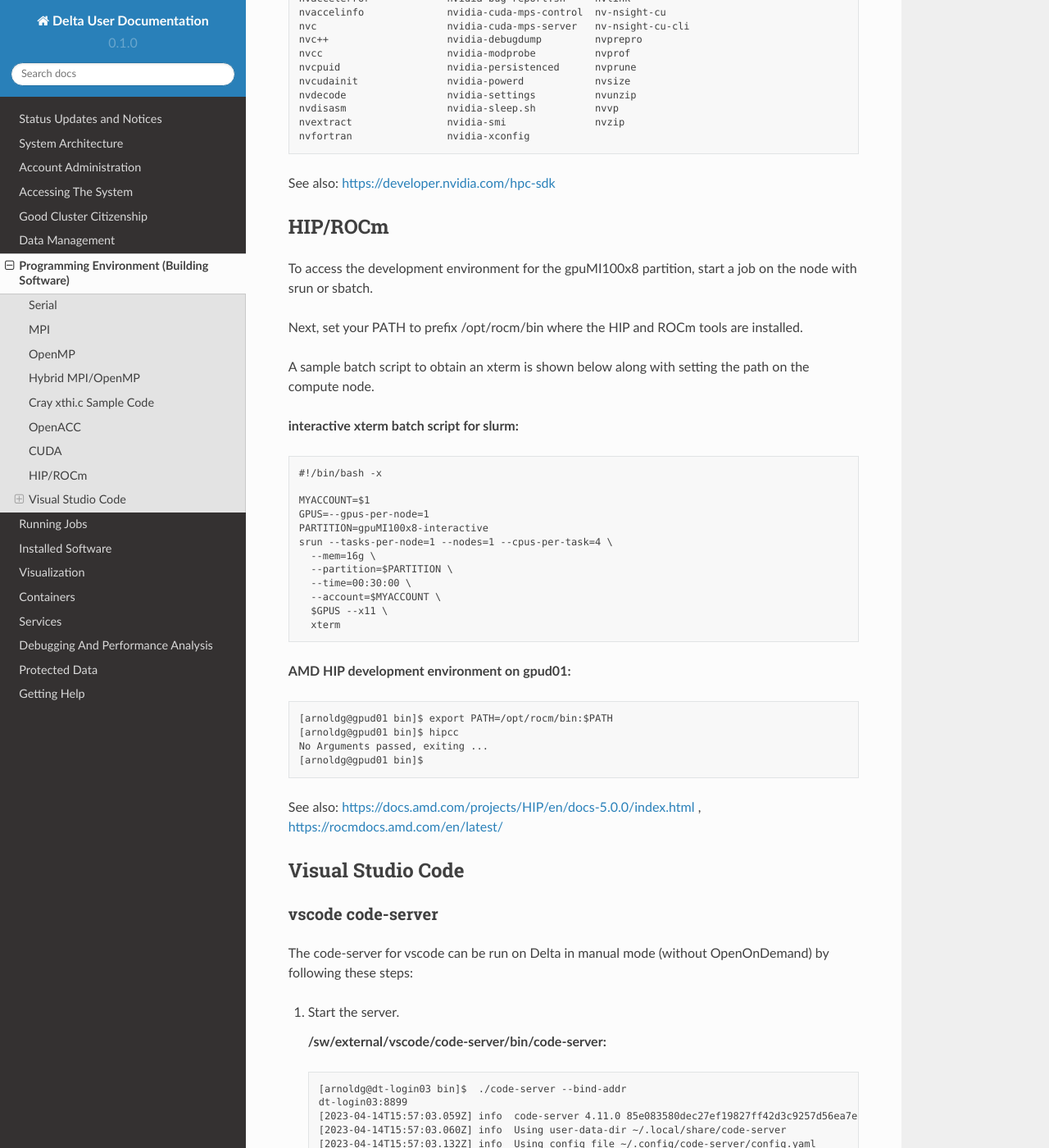
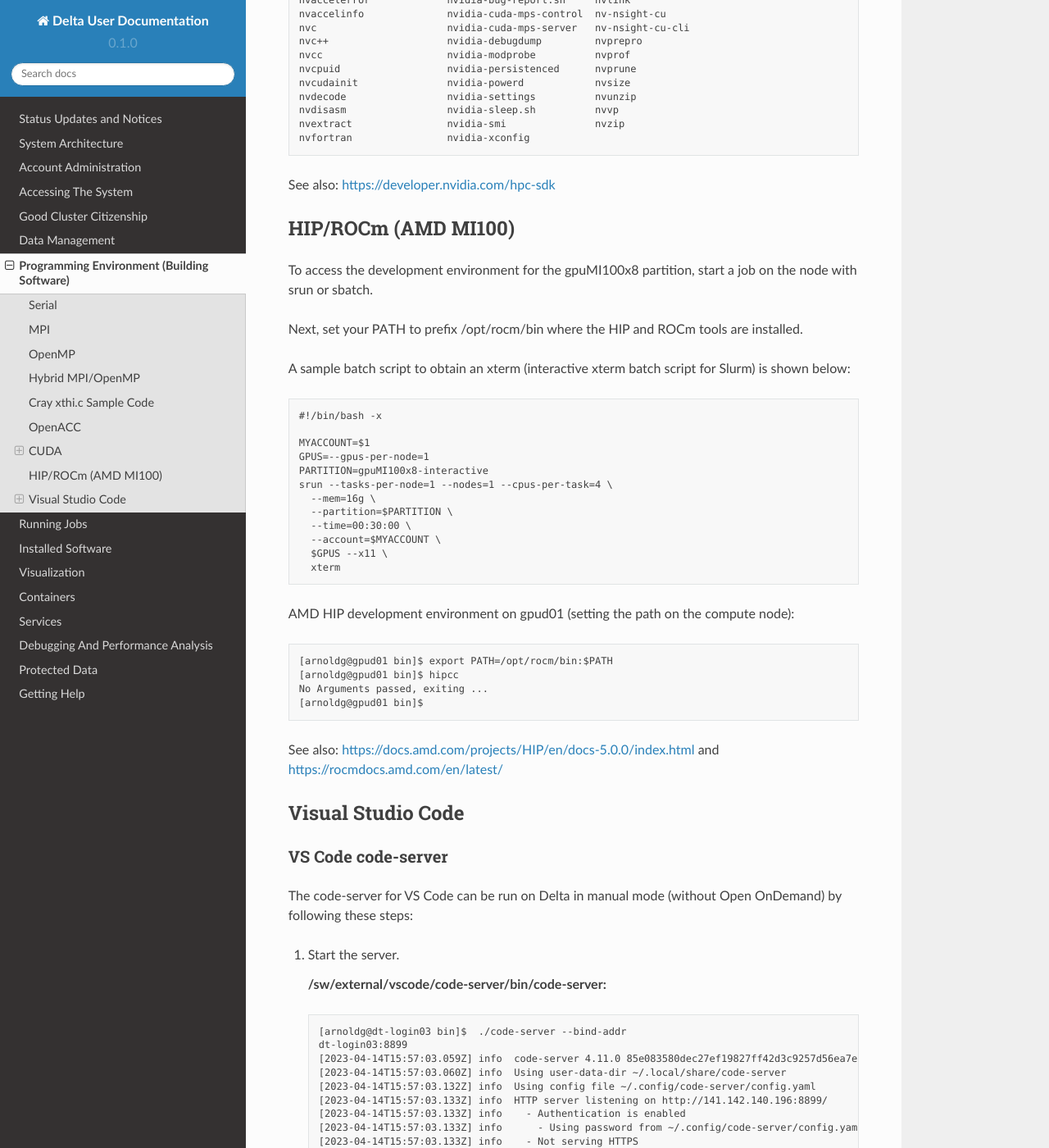
Before and after one commit to ncsa/Delta_doc, a Sphinx documentation site: the page built from docs/source/prog_env/index.rst, in a window 1280 px wide and 1400 px high, scrolled down 3768 px. Shown: the whole window at 82% size. Built offline with Sphinx 7.4.7 and the Read the Docs theme 2.0.0, drawn with Linux system fonts in a browser that asks for light colours; pages that are not in the unit, such as notebooks, are missing from menus; some of the changed text lies outside the part shown.

Commit message:
Update index.rst editorial changes
editorial changes throughout page

```diff
--- a/docs/source/prog_env/index.rst
+++ b/docs/source/prog_env/index.rst
@@ -6,7 +6,7 @@ Support for the HPE/Cray Programming environment is forthcoming.
 
 Modules provide access to the compiler + MPI environment.
 
-The default environment includes the GCC 11.2.0 compiler + OpenMPI with support for CUDA and gdrcopy; nvcc is in the CUDA module and is loaded by default.
+The default environment includes the GCC 11.2.0 compiler + OpenMPI with support for CUDA and gdrcopy; NVCC is in the CUDA module and is loaded by default.
 
 AMD recommended compiler flags for GNU, AOCC, and Intel compilers for Milan processors can be found in the `AMD Compiler Options Quick Reference Guide for Epyc 7xx3 processors <https://www.amd.com/system/files/TechDocs/compiler-options-quick-ref-guide-epyc-7xx3-series-processors.pdf>`_.
 
@@ -182,7 +181,9 @@ CUDA
 
 CUDA compilers (NVCC) are included in the CUDA module which is loaded by default under modtree/gpu. For the CUDA Fortran compiler and other NVIDIA development tools, load the "nvhpc" module.
 
-| **nv* commands when nvhpc is loaded:**
+nv* commands when nvhpc is loaded
+~~~~~~~~~~~~~~~~~~~~~~~~~~~~~~~~~~~~
+
 .. code-block::
 
    [arnoldg@dt-login03 namd]$ nv
@@ -201,16 +202,15 @@ CUDA compilers (NVCC) are included in the CUDA module which is loaded by default
 See also: https://developer.nvidia.com/hpc-sdk
 
 
-HIP/ROCm
+HIP/ROCm (AMD MI100)
 -------------------------
 
 To access the development environment for the gpuMI100x8 partition, start a job on the node with srun or sbatch.
 
 Next, set your PATH to prefix /opt/rocm/bin where the HIP and ROCm tools are installed.
 
-A sample batch script to obtain an xterm is shown below along with setting the path on the compute node.
+A sample batch script to obtain an xterm (interactive xterm batch script for Slurm) is shown below:
 
-| **interactive xterm batch script for slurm:**
 .. code-block::
 
    #!/bin/bash -x
@@ -234,15 +235,15 @@ A sample batch script to obtain an xterm is shown below along with setting the p
    No Arguments passed, exiting ...
    [arnoldg@gpud01 bin]$
 
-See also: https://docs.amd.com/projects/HIP/en/docs-5.0.0/index.html , https://rocmdocs.amd.com/en/latest/
+See also: https://docs.amd.com/projects/HIP/en/docs-5.0.0/index.html and https://rocmdocs.amd.com/en/latest/
 
 Visual Studio Code
 ---------------------
 
-vscode code-server
+VS Code code-server
 ~~~~~~~~~~~~~~~~~~~~
 
-The code-server for vscode can be run on Delta in manual mode (without OpenOnDemand) by following these steps:
+The code-server for VS Code can be run on Delta in manual mode (without Open OnDemand) by following these steps:
 
 #. Start the server.
 
@@ -284,7 +285,7 @@ The code-server for vscode can be run on Delta in manual mode (without OpenOnDem
       password: 9e8081e80d9999c3c525fe26
       cert: false
 
-#. Open a local browser on your desktop system with URL = http://127.0.0.1:8899. Login with the password copied from above and begin using vscode in your browser.
+#. Open a local browser on your desktop system with URL = http://127.0.0.1:8899. Log in with the password copied from above and begin using VS Code in your browser.
 
    ..  image:: ../aux_pages/images/vscode_code_server/vscode_in_browser.png
        :alt: vscode in a web browser
@@ -295,54 +296,54 @@ Remote - SSH
 
 Follow: https://code.visualstudio.com/docs/remote/ssh
 
-As stated in the guide, install "Remote - SSH" into Visual Studio:
+#. As stated in the guide, install "Remote - SSH" into Visual Studio:
 
-..  image:: ../aux_pages/images/visual_studio/01_remote_ssh.png
-    :alt: remote ssh extension in visual studio
-    :width: 500px
+   ..  image:: ../aux_pages/images/visual_studio/01_remote_ssh.png
+       :alt: remote ssh extension in visual studio
+       :width: 500px
 
-Continue to follow the guide to set up a remote connection to Delta.
-It helps if you have a local $HOME/.ssh/config with your commonly used hosts already present on the laptop and SSH client where you will be using Visual Studio.
-Here is an example entry for Delta, change your username to your login name on Delta. Visual Studio will show hosts in your config in a pick list.
+#. Continue to follow the guide to set up a remote connection to Delta.
+   It helps if you have a local $HOME/.ssh/config with your commonly used hosts already present on the laptop and SSH client where you will be using Visual Studio.
+   Here is an example entry for Delta, change your username to your login name on Delta. Visual Studio will show hosts in your config in a pick list.
 
-| **SSH config:**
-.. code-block::
+   | **SSH config:**
+   .. code-block::
 
-   Host delta
-           HostName login.delta.ncsa.illinois.edu
-           User arnoldg
-           ForwardX11 True
+      Host delta
+              HostName login.delta.ncsa.illinois.edu
+              User arnoldg
+              ForwardX11 True
 
-Once connected, you can work with the remote system as if it were local.
-When Visual Studio needs to install extension items on the remote system, it will go into your $HOME/.vscode-server on Delta.
-Visual Studio takes care of all the details for you:
+#. Once connected, you can work with the remote system as if it were local.
+   When Visual Studio needs to install extension items on the remote system, it will go into your $HOME/.vscode-server on Delta.
+   Visual Studio takes care of all the details for you:
 
-| **remote server VS extensions:**
-.. code-block::
+   | **remote server VS extensions:**
+   .. code-block::
 
-   [arnoldg@dt-login03 ~]$ du -sh .vscode-server/
-   523M    .vscode-server/
-   [arnoldg@dt-login03 ~]$
+      [arnoldg@dt-login03 ~]$ du -sh .vscode-server/
+      523M    .vscode-server/
+      [arnoldg@dt-login03 ~]$
 
-Proceed to F1 → Remote SSH and connect to Delta. Then, following the guide, use Visual Studio as normal.
-This is an example of working with a C file remote on Delta:
+#. Proceed to F1 → Remote SSH and connect to Delta. Then, following the guide, use Visual Studio as normal.
+   This is an example of working with a C file remote on Delta:
 
-..  image:: ../aux_pages/images/visual_studio/02_remote_c_file.png
-    :alt: using visual studio to work with a C file on delta
-    :width: 1000px
+   ..  image:: ../aux_pages/images/visual_studio/02_remote_c_file.png
+       :alt: using visual studio to work with a C file on delta
+       :width: 1000px
 
 Remote Jupyter
 ~~~~~~~~~~~~~~~~~
 
-See: https://code.visualstudio.com/docs/datascience/jupyter-notebooks#_connect-to-a-remote-jupyter-server and :ref:`jupyter` (open 2 new browser tabs).
+See: https://code.visualstudio.com/docs/datascience/jupyter-notebooks#_connect-to-a-remote-jupyter-server and :ref:`jupyter` (open two new browser tabs).
 
-Install the Jupyter extension for Visual Studio, if you have not already done so.
+#. Install the Jupyter extension for Visual Studio, if you have not already done so.
 
-Complete the first step from the Delta user guide where you srun a jupyter-notebook on a compute node.
+#. Complete the first step from the Delta user guide (second link above) where you srun a jupyter-notebook on a compute node.
 
-Make note of and copy the first URL after the job is running, that is the URI you will provide to Visual Studio's "Connect to a Remote Jupyter Server" after clicking the Kernels button.
+#. Make note of and copy the first URL after the job is running, that is the URI you will provide to Visual Studio's "Connect to a Remote Jupyter Server" after clicking the Kernels button.
 
-You may also need to select the remote jupyter kernel under the kernels in VScode.
+   You may also need to select the remote jupyter kernel under the kernels in VScode.
 
 ..  image:: ../aux_pages/images/visual_studio/03_jupyter_url.png
     :alt: terminal with Jupyter workbook URL to use
```
Also changed, not shown: other parts of docs/source/prog_env/index.rst (+3 -3 lines).
